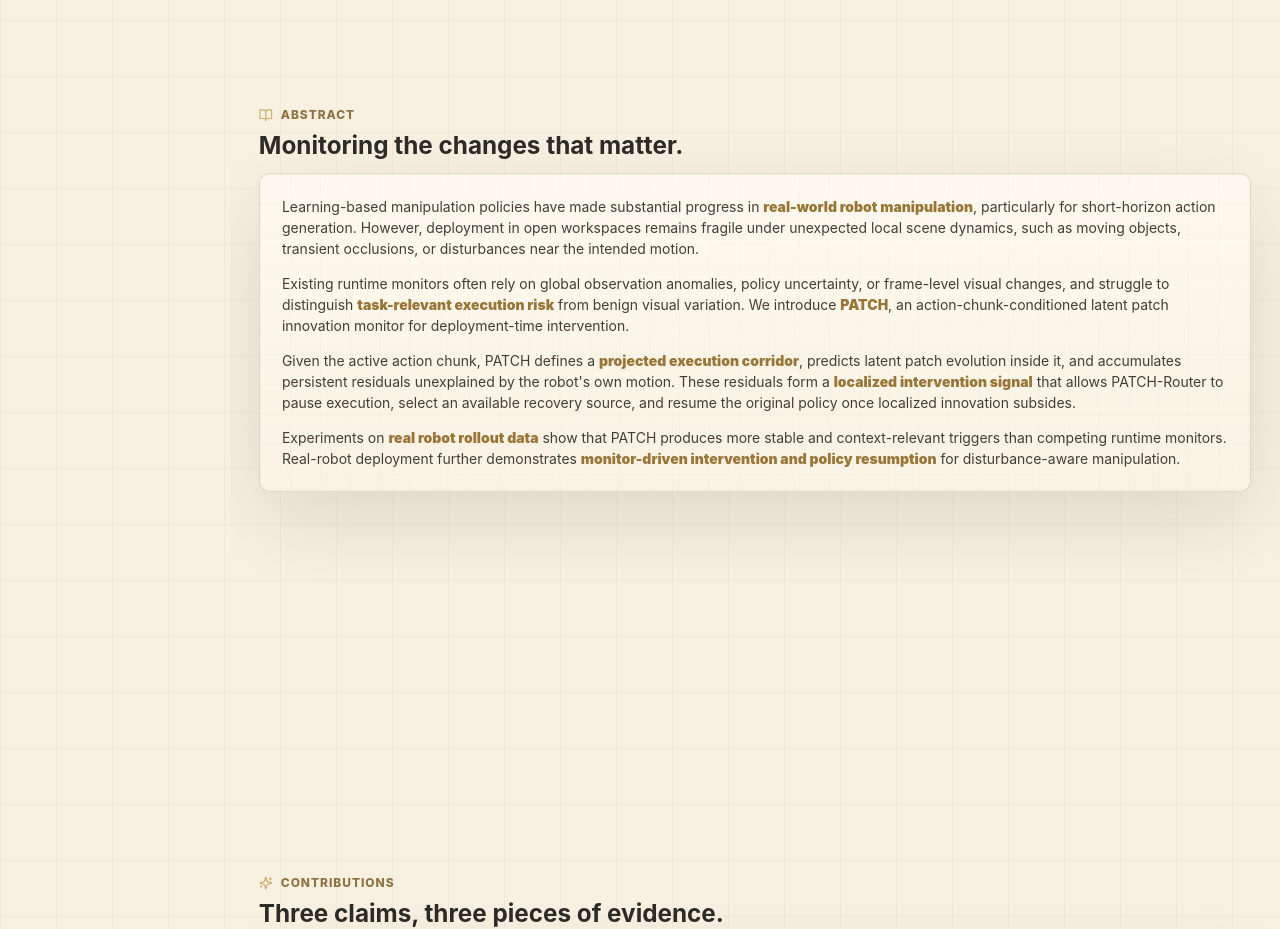
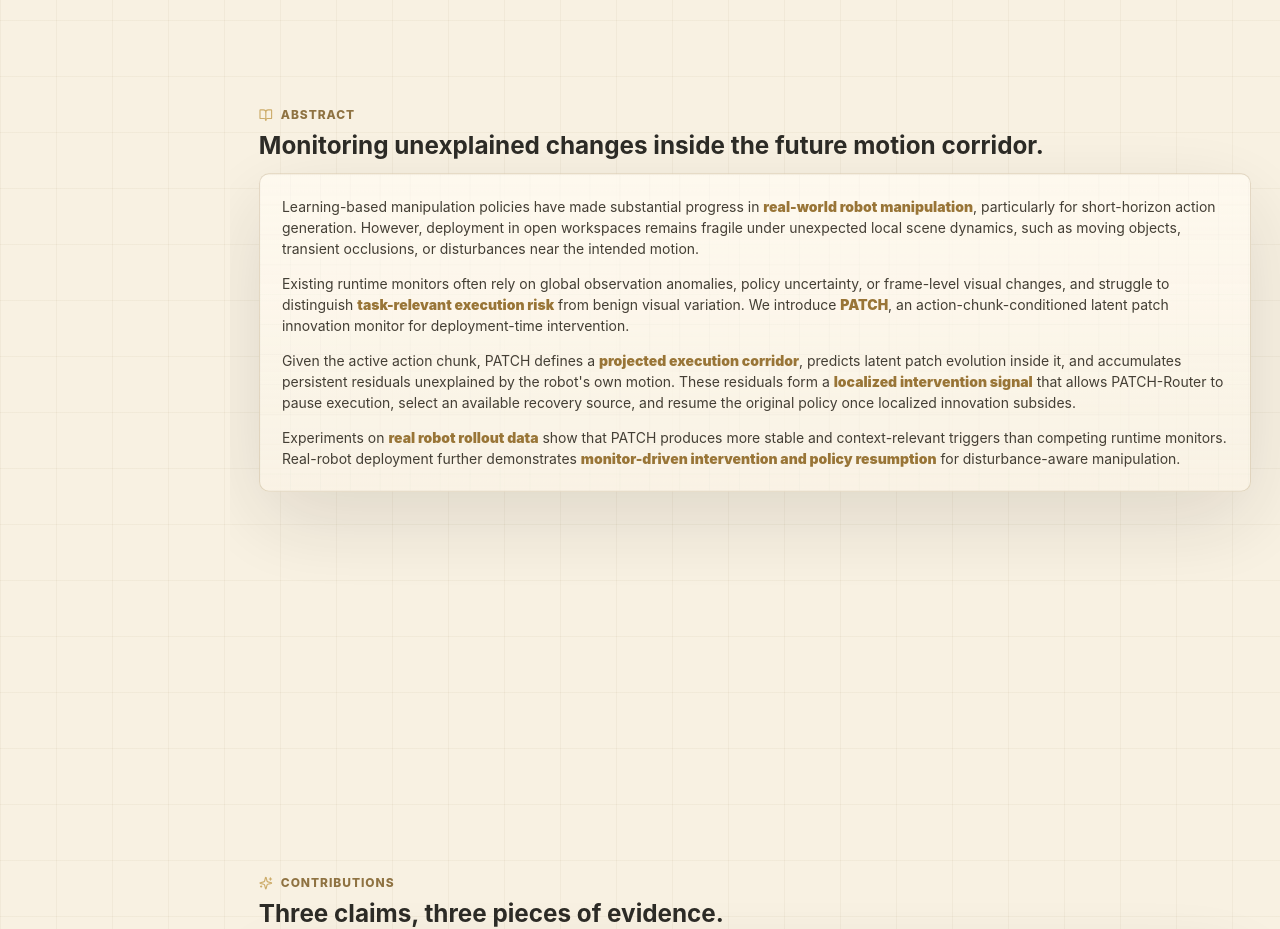
Before and after one commit to YananZHOU5555/PATCH, a Vue app: page / in a window 1280 px wide. Shown: the part 2500-3429 px from the top of the page. Built offline with nearby package versions, Linux system fonts and the light colour scheme.

Commit message:
Refine abstract section headline

```diff
--- a/src/App.vue
+++ b/src/App.vue
@@ -813,7 +813,7 @@ onBeforeUnmount(() => {
       <div class="section-head">
         <div>
           <p class="eyebrow"><BookOpen :size="14" /> Abstract</p>
-          <h2>Monitoring the changes that matter.</h2>
+          <h2>Monitoring unexplained changes inside the future motion corridor.</h2>
         </div>
       </div>
       <div class="abstract-layout">
```
